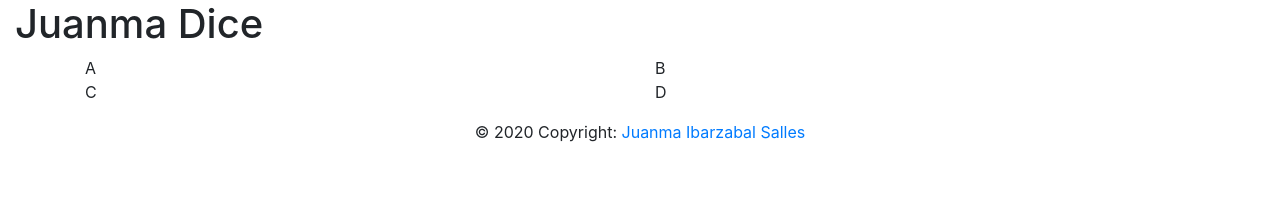
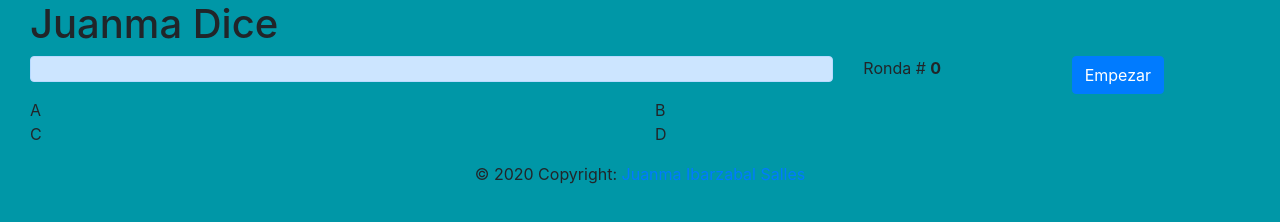
Before and after one commit to ibarzabal-jm/SimonDice, a plain HTML site: page index.html in a window 1280 px wide. Drawn offline with nearby package versions, Linux system fonts and the light colour scheme.

Commit message:
Update index.html

```diff
--- a/index.html
+++ b/index.html
@@ -7,17 +7,35 @@
 
 
 
-    <link rel="stylesheet" href="https://stackpath.bootstrapcdn.com/bootstrap/4.5.2/css/bootstrap.min.css" integrity="sha384-JcKb8q3iqJ61gNV9KGb8thSsNjpSL0n8PARn9HuZOnIxN0hoP+VmmDGMN5t9UJ0Z" crossorigin="anonymous">
-    <link  href="./styles/style.css">
+    <link rel="stylesheet" href="node_modules/bootstrap/dist/css/bootstrap.min.css" >
+
+    <link rel="stylesheet" href="styles/style.css">
 
 </head>
 <body>
 
     <div class="container-fluid" >
-        <header>
+
+        <header class="container-fluid">
             <h1>Juanma Dice</h1>
         </header>
-        <div class="container" id="tablero">
+        <div class="container-fluid">
+            <div class="row">
+                <div class="col-sm-8">
+                    <div class="alert alert-primary" role="alert" id="estado"><!-- --></div>
+
+                </div>
+                <div class="col-sm-2">
+                    <p>Ronda # <strong id="ronda">0</strong></p>
+                </div>
+                <div class="col-sm-2">
+                    <button type="button" class="btn btn-primary">Empezar</button>
+                </div>
+            </div>
+        </div>
+
+
+        <div class="container-fluid" id="tablero">
             <div class="row">
                 <div class="col-sm">
                     <div class="cuadro" id="cuadro-1">A</div>
@@ -42,6 +60,6 @@
             </div>
         </footer>
     </div>
-
+    <script src="/js/index.js"></script>
 </body>
 </html>
```
